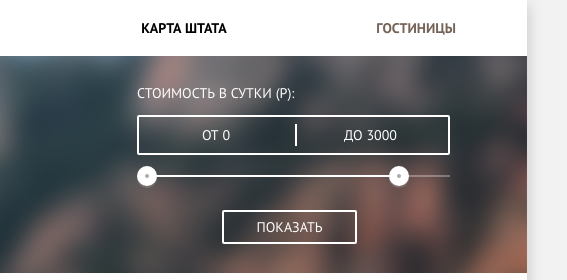
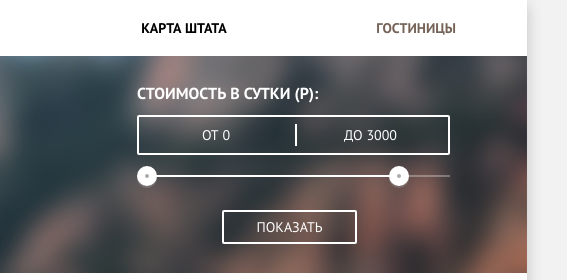
Before and after one commit to katenichols/96162-sedona-28, a plain HTML site: page inner.html in a window 1280 px wide. Shown: the top 280 px of the page, 713-1280 px from the left. Drawn offline with Linux system fonts and the light colour scheme.

Commit message:
Стилизует label .filter-cost-label

```diff
--- a/css/style.css
+++ b/css/style.css
@@ -724,7 +724,7 @@ input {
   margin-right: 13px;
 }
 
-.filter-form label {
+.filters-list-item label {
   position: relative;
   display: block;
   user-select: none;
@@ -779,6 +779,15 @@ input {
   position: relative;
   margin-top: 27px;
   margin-left: 10px;
+}
+
+.filter-cost-label {
+  position: relative;
+  display: block;
+  font-size: 16px;
+  line-height: 21px;
+  font-weight: bold;
+  color: var(--basic-white);
 }
 
 
```
